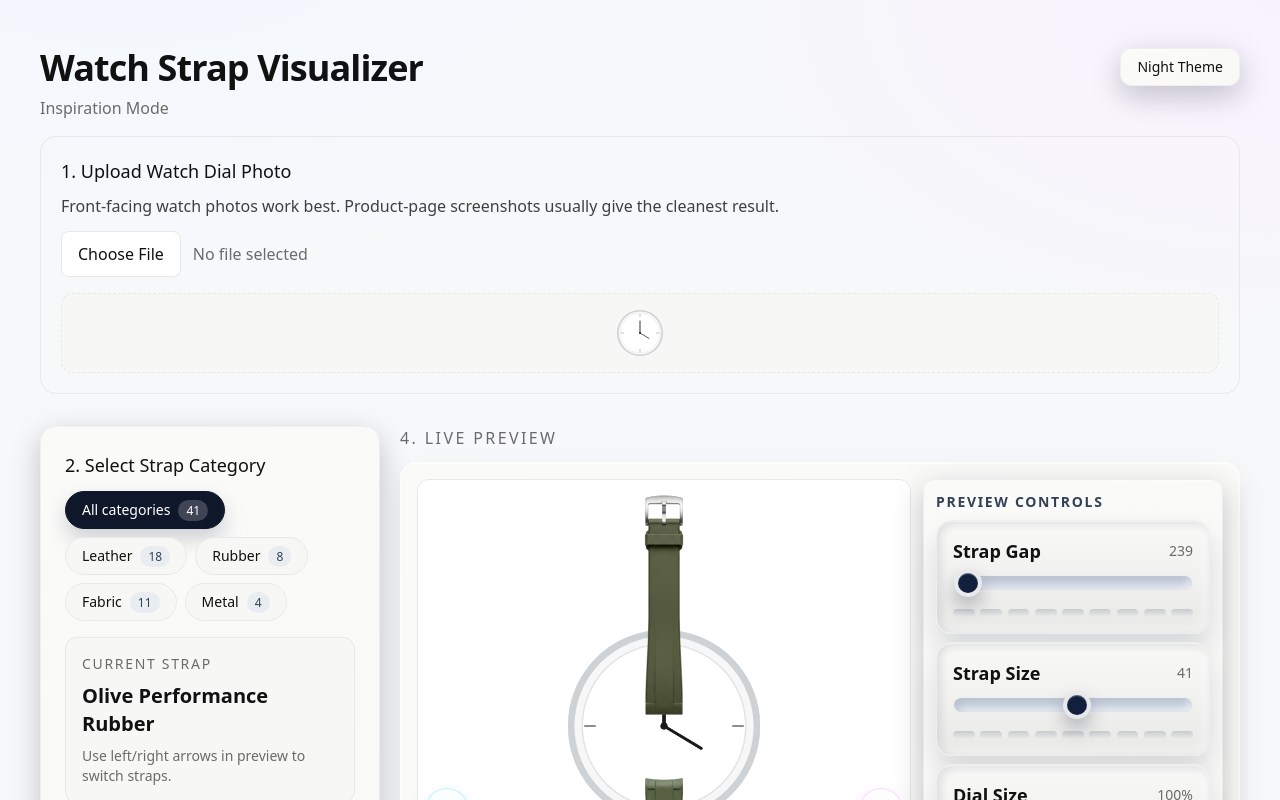
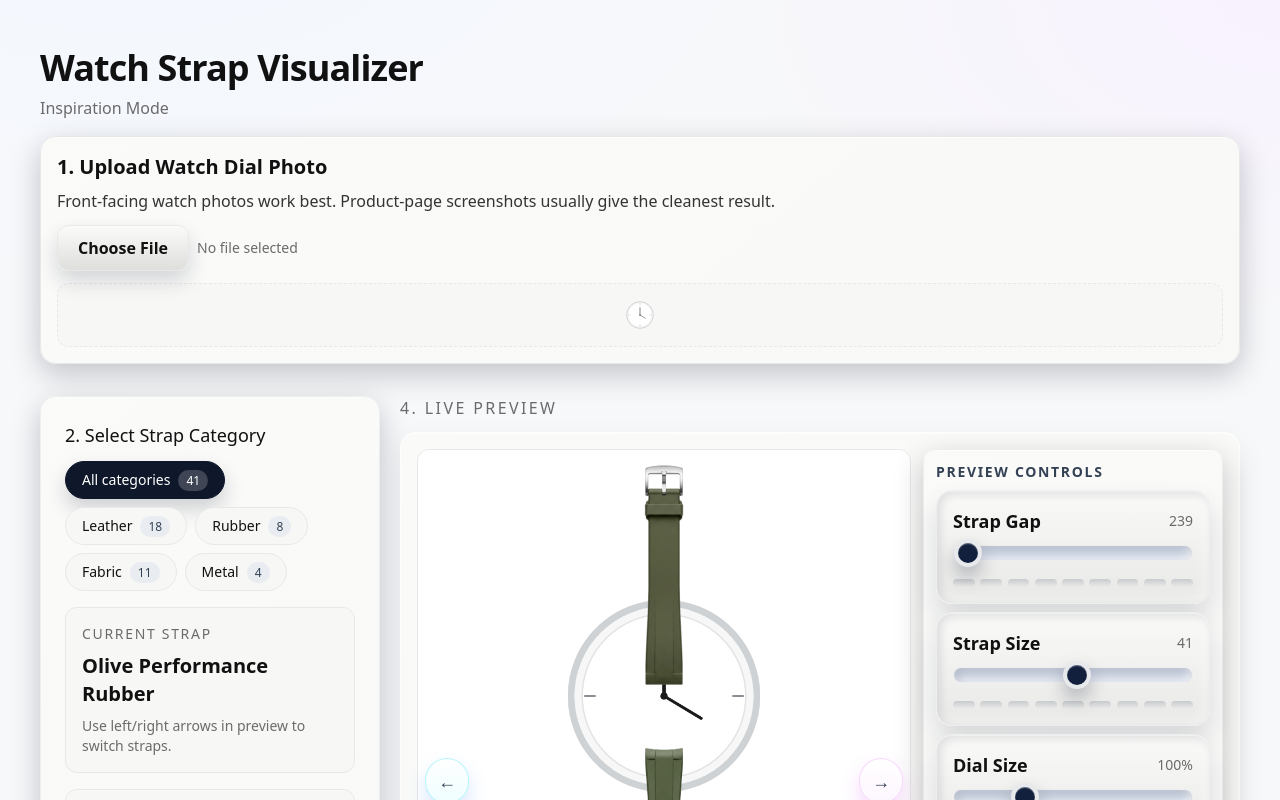
Before and after one commit to sakaarpuri/watch-strap-visualizer, a Next.js app: page / in a window 1280 px wide. Shown: the top 800 px of the page. Built offline with nearby package versions, Linux system fonts and the light colour scheme.

Commit message:
Simplify header and upgrade compact upload section

```diff
--- a/app/page.tsx
+++ b/app/page.tsx
@@ -327,7 +327,6 @@ export default function Home() {
   const [preserveSettings, setPreserveSettings] = useState(true);
   const [lockView, setLockView] = useState(false);
   const [isAutoAligning, setIsAutoAligning] = useState(false);
-  const [theme, setTheme] = useState<"light" | "dark">("light");
   const [aiTools, setAiTools] = useState<Record<AiToolKey, AiToolState>>(defaultToolState);
   const [generatedResults, setGeneratedResults] = useState<GeneratedResultState>({
     final: null,
@@ -642,39 +641,15 @@ export default function Home() {
   const strapScale = partA && partB ? (partA.scale + partB.scale) / 2 : 90;
   const strapSizeUi = strapScaleToUi(strapScale);
 
-  useEffect(() => {
-    const saved = typeof window !== "undefined" ? window.localStorage.getItem("watch-theme") : null;
-    if (saved === "light" || saved === "dark") {
-      setTheme(saved);
-      return;
-    }
-    if (typeof window !== "undefined") {
-      setTheme(window.matchMedia("(prefers-color-scheme: dark)").matches ? "dark" : "light");
-    }
-  }, []);
-
-  useEffect(() => {
-    document.documentElement.setAttribute("data-theme", theme);
-    window.localStorage.setItem("watch-theme", theme);
-  }, [theme]);
-
   return (
     <main className="mx-auto max-w-[96rem] px-4 py-6 sm:px-6 sm:py-8 md:px-10 md:py-12">
-      <header className="flex flex-wrap items-start justify-between gap-3">
+      <header>
         <div>
           <h1 className="text-3xl font-semibold tracking-tight sm:text-4xl">
             Watch Strap Visualizer
           </h1>
           <p className="mt-2 text-base text-muted">Inspiration Mode</p>
         </div>
-        <button
-          type="button"
-          onClick={() => setTheme((prev) => (prev === "light" ? "dark" : "light"))}
-          className="glass-card rounded-xl px-4 py-2 text-sm font-medium text-ink"
-          aria-label={`Switch to ${theme === "light" ? "dark" : "light"} mode`}
-        >
-          {theme === "light" ? "Night Theme" : "Day Theme"}
-        </button>
       </header>
 
       <section className="mt-4">
--- a/components/ImageUploader.tsx
+++ b/components/ImageUploader.tsx
@@ -35,12 +35,12 @@ export default function ImageUploader({
   };
 
   return (
-    <div className={`rounded-2xl border border-line ${compact ? "p-4 sm:p-5" : "p-6"}`}>
-      <p id={id} className="text-lg font-medium text-ink">
+    <div className={`glass-card rounded-2xl border border-line ${compact ? "p-4 sm:p-4" : "p-6"}`}>
+      <p id={id} className="text-2xl font-semibold leading-tight text-ink sm:text-xl">
         {label}
       </p>
       {helperText ? (
-        <p className="mt-2 text-base leading-relaxed text-ink/80">{helperText}</p>
+        <p className="mt-2 text-lg leading-snug text-ink/85 sm:text-base">{helperText}</p>
       ) : null}
       {showOrientationHints ? (
         <div className="mt-3 rounded-xl border border-line bg-canvas/60 p-3">
@@ -54,14 +54,14 @@ export default function ImageUploader({
           </div>
         </div>
       ) : null}
-      <div className={`mt-3 ${compact ? "flex flex-col gap-3 sm:flex-row sm:items-center" : "flex items-center gap-3"}`}>
+      <div className={`mt-3 ${compact ? "flex flex-col gap-2 sm:flex-row sm:items-center" : "flex items-center gap-3"}`}>
         <label
           htmlFor={inputId}
-          className="cursor-pointer rounded-lg border border-line bg-white px-4 py-2.5 text-base text-ink transition hover:bg-canvas"
+          className="neo-button cursor-pointer rounded-xl border border-line px-6 py-3 text-lg font-semibold text-ink transition hover:opacity-90 sm:px-5 sm:py-2.5 sm:text-base"
         >
           Choose File
         </label>
-        <span className={`truncate text-base text-muted ${compact ? "max-w-full" : "max-w-[160px] md:max-w-[220px]"}`}>
+        <span className={`truncate text-base text-muted sm:text-sm ${compact ? "max-w-full" : "max-w-[160px] md:max-w-[220px]"}`}>
           {fileName}
         </span>
       </div>
@@ -73,16 +73,16 @@ export default function ImageUploader({
         onChange={handleChange}
         className="sr-only"
       />
-      <div className={`mt-4 flex items-center justify-center rounded-xl border border-dashed border-line bg-canvas ${compact ? "h-20 sm:h-20" : "h-24"}`}>
+      <div className={`mt-3 flex items-center justify-center rounded-xl border border-dashed border-line bg-canvas ${compact ? "h-16 sm:h-16" : "h-24"}`}>
         {previewUrl ? (
           // eslint-disable-next-line @next/next/no-img-element
           <img
             src={previewUrl}
             alt={`${label} preview`}
-            className="h-20 w-auto rounded-md object-contain"
+            className="h-14 w-auto rounded-md object-contain sm:h-12"
           />
         ) : (
-          <span className="text-xs text-muted">No image selected</span>
+          <span className="text-sm text-muted sm:text-xs">No image selected</span>
         )}
       </div>
     </div>
```
